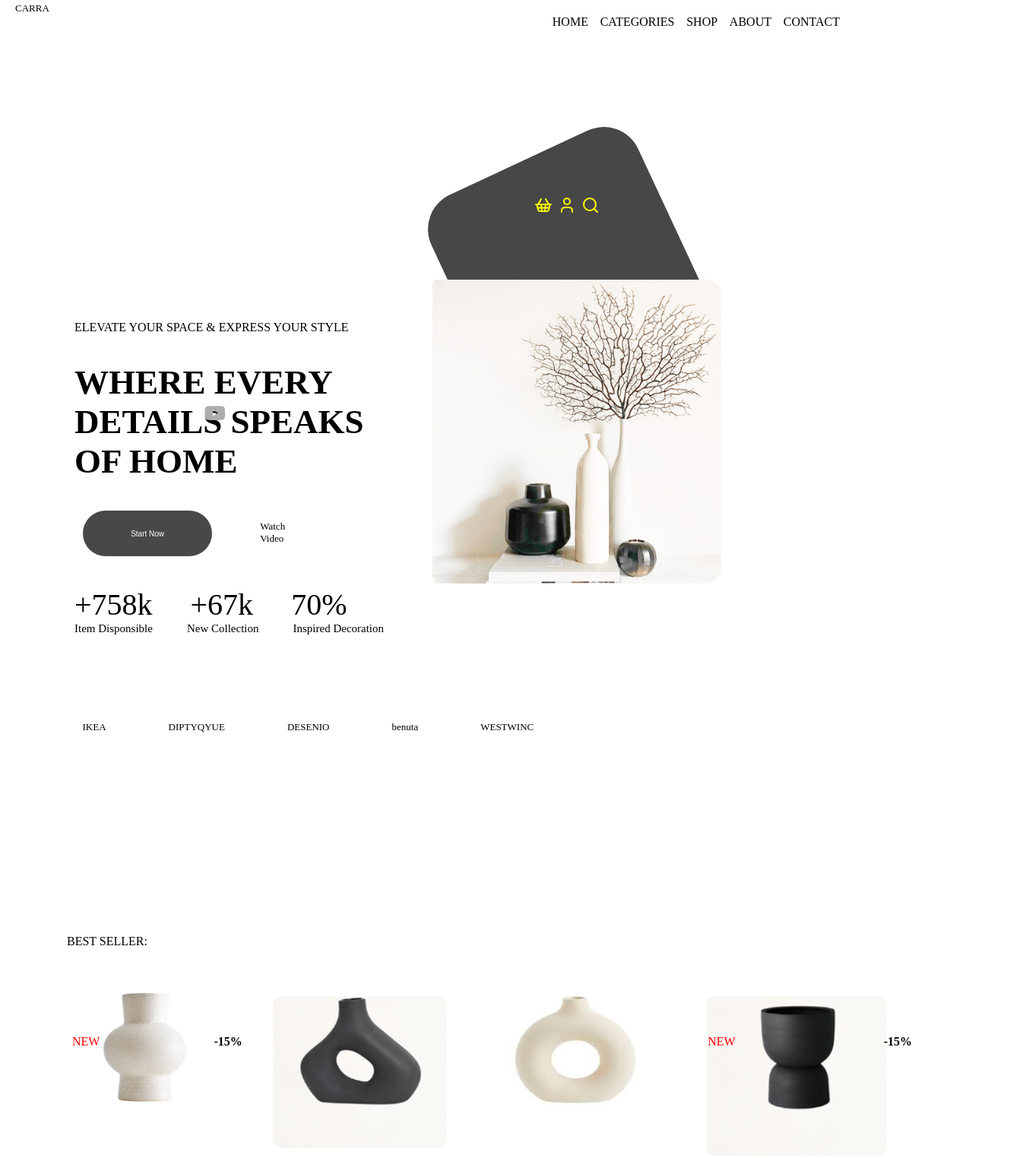
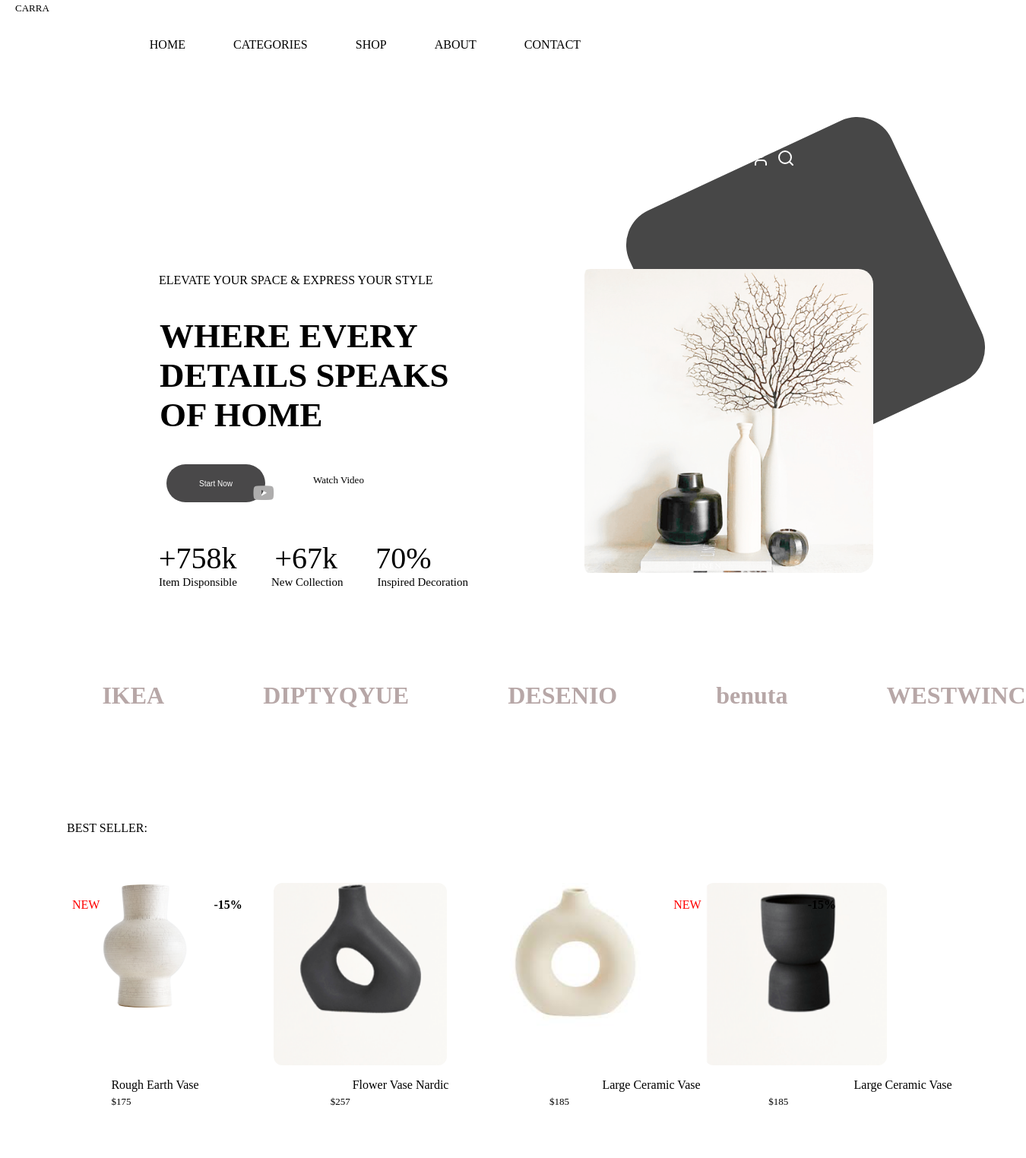
Before and after one commit to neemaocholla/decor, a plain HTML site: page index.html in a window 1280 px wide. Shown: the part 18-1542 px from the top of the page at 76% size, 1350 px wide, since content can reach past the window. Drawn offline with Linux system fonts and the light colour scheme.

Commit message:
made changes in the files

```diff
--- a/index.html
+++ b/index.html
@@ -2,10 +2,11 @@
 <html lang="en">
 <head>
     <meta charset="UTF-8">
-    <meta name="viewport" content="width=device-width, initial-scale=1.0">
+    <meta name="viewport" content= "width=device-width, initial-scale=1.0">
     <title>Home Decor</title>
     <link rel="stylesheet" href="styles.css">
     <link rel="stylesheet" href="https://cdnjs.cloudflare.com/ajax/libs/font-awesome/6.7.2/css/all.min.css">
+
 </head>
 <body class="container">
 
@@ -78,11 +79,11 @@
         </section>
         </div>
         <div class="icons">
-            <p>IKEA</p>
-            <p>DIPTYQYUE</p>
-            <p>DESENIO</p>
-            <p>benuta</p>
-            <p>WESTWINC</p>
+            <h1>IKEA</h1>
+            <h1>DIPTYQYUE</h1>
+            <h1>DESENIO</h1>
+            <h1>benuta</h1>
+            <h1>WESTWINC</h1>
         </div>
         <p12>BEST SELLER:</p12>
 
@@ -121,9 +122,9 @@
             <div class="offer">
                 <p1>OFFER ONLINE AND IN-STORE PROMOTIONS</p1>
                 <h1>TRENDY HOME<br>DECOR FOR 2023</h1>
-                <p>Transform your living space with trendy home decor ideas</p>
+                <p2>Transform your living space with trendy home decor ideas</p2>
                 <br><br>
-                <p>Discover top tips and inspiration to create a stylish and<br><br>inviting atmosphere in your home.</p>
+                <p3>Discover top tips and inspiration to create a stylish and<br><br>inviting atmosphere in your home.</p3>
                 <br>
                 <button type="submit" class="shop">Shop Now</button>
             </div>
@@ -224,6 +225,7 @@
     <p>Carracompany.com</p>
     </div>
 
+
     </div>
 
 
--- a/styles.css
+++ b/styles.css
@@ -14,24 +14,25 @@
 
 }
 .partone{
-    margin-right: 20px;
+    margin-left: 200px;
 }
 .partone p1{
-    margin-left: 90px;
+    margin-left: 1px;
 }
 #where{
     display: flex;
-    margin-right: 50px ;
     width: 400px;
-    padding-left: 90px;
+   padding-left: 2px;
     font-size: 45px;
+
 
 }
 #options{
     display: flex;
-    margin: 30px;
-    padding-right: 200px;
-    gap: 5%;
+    margin: 60px;
+    padding-right: 700px;
+    margin-bottom: 2px;
+    gap: 20%;
 
 }
 #options li{
@@ -45,27 +46,27 @@ a{
     color: black;
 }
 .square {
-    width: 300px;
+    width: 380px;
     background-color: #474747;
-    height: 300px;
-    right: 0;
+    height: 380px;
+    left: 68%;
     top: 40%;
     border-radius: 50px;
-    transform: rotate(-115deg);
-    z-index: -3;
+    transform: rotate(65deg);
+    z-index: -1;
     position: absolute;
     margin-top: -8%;
     margin-right: 30%;
     overflow: hidden;
 }
 .icon {
-    padding-top: 15%;
+    padding-top: 10%;
     padding-bottom: 40px;
-    padding-left: 55%;
+    padding-left: 75%;
     margin-bottom: 100px;
-    color: yellow;
+    color: white;
     display: flex;
-    gap: 7px;
+    gap: 9px;
 }
 .click{
     display: flex;
@@ -78,11 +79,10 @@ a{
 }
 
 #start{
-    width: 300px;
-    height:60px ;
+    width: 130px;
+    height:50px ;
     background-color: rgb(73, 72, 73);
     margin-bottom: 50px;
-    margin-left: 90px;
     border: none;
     border-radius: 40px;
     font-size: 10px;
@@ -91,8 +91,8 @@ a{
 }
 .fa-youtube{
     position: absolute;
-    left: 21%;
-    top: 550px;
+    left: 26%;
+    top: 655px;
     color: rgb(174, 173, 173);
     font-size: 25px;
 }
@@ -126,11 +126,11 @@ a{
 }
 .icons{
     display:flex ;
+    margin-left: 10%;
     margin-top: 100px;
-    font-size: 60px;
-    gap:70px;
-    padding-left: 7%;
-    margin-bottom: 20%;
+    gap:130px;
+    margin-bottom: 10%;
+    color: #b7a7a7;
 }
  p{
     font-size: small;
@@ -152,7 +152,7 @@ a{
     width: 20%;
     position: relative;
     border-radius: 5%;
-    height: 220px;
+    height: 250px;
     margin-top: 1px;
 
 }
@@ -161,26 +161,26 @@ a{
     position: relative;
     border-radius: 5%;
     margin-top: 50px;
-    height: 200px;
+    height: 240px;
 
 }
 #pot3{
     width: 20%;
     border-radius: 5%;
-    height: 200px;
+    height: 240px;
     margin-top: 16px;
 }
 #pot4{
     width: 20%;
     border-radius: 5%;
     margin-top: 50px;
-    height: 210px;
+    height: 240px;
 
 }
 .variants{
     display: flex;
-    gap: 250px;
-    padding-left: 8%;
+    gap: 190px;
+    padding-left: 10%;
    padding-top: 1px;
 
 }
@@ -189,10 +189,10 @@ a{
 }
 .price{
     display: flex;
-    gap: 27%;
-    padding-left: 8%;
+    gap: 22%;
+    padding-left: 10%;
     margin-top: -20px;
-    margin-right: 30px;
+
 
 }
 .inside{
@@ -200,7 +200,7 @@ a{
     display: flex;
     gap: 150px;
     left: 80px;
-    top: 1380px;
+    top: 1200px;
     padding-left: 15px;
 }
 #label{
@@ -212,9 +212,9 @@ a{
 .outside{
     position: absolute;
     display: flex;
-    gap: 195px;
-    right: 80px;
-    top: 1380px;
+    gap: 140px;
+    right: 180px;
+    top: 1200px;
     padding-left: 20px;
 }
 #label1{
@@ -224,7 +224,7 @@ a{
     font-weight: bold;
 }
 .restyle{
-    padding-left: 30%;
+    padding-left: 40%;
     margin-top: 18%;
     margin-bottom: 10%;
 }
@@ -241,14 +241,14 @@ a{
     border-radius: 6%;
     height: 520px;
     width: 500px;
-    margin-left: 40px;
+    margin-left: 140px;
     margin-bottom: 10px;
     padding-top: 10px;
 }
 
 .offer{
     padding-top: 30px;
-    padding-right: 70px;
+    padding-right: 100px;
 }
 .offer h1{
     font-size: 300%;
@@ -272,24 +272,26 @@ a{
     border-radius: 5%;
     height: 450px;
     width: 400px;
-    margin-left: 200px;
+    /* margin-left: 300px; */
     margin-bottom: 10px;
     padding-top: 10px;
 }
 .buy{
-    padding-top: 30px;
-    padding-left: 70px;
+    padding-top: 40px;
+    padding-left: 170px;
+
 }
 .buy h1{
     font-size: 290%;
 }
 .benefit{
-    padding-left: 30%;
+    padding-left: 40%;
     margin-top: 18%;
     margin-bottom: 10%;
 }
 .benefit p {
-    padding-left: 10%;
+    padding-left: 8%;
+    font-size:16px ;
 
 }
 
@@ -300,14 +302,14 @@ display: flex;
 
 .images{
     display: flex;
-    gap: 9%;
+    gap: 10%;
     padding-left: 16%;
     margin-top: 15%;
 }
 .image_description{
    display: flex;
-   padding-left: 16%;
-   gap: 8%;
+   padding-left: 15%;
+   gap: 11%;
 }
 .reviews{
     margin-top: 15%;
@@ -316,6 +318,7 @@ display: flex;
 }
 .reviews p{
     padding-left: 10%;
+    font-size: 16px;
 }
 #arrow{
     display: flex;
@@ -331,17 +334,18 @@ display: flex;
 }
 .lastpart{
     display: flex;
-    padding-left: 30%;
+    padding-left: 10%;
     margin-top: 8%;
-    gap: 10%;
+    gap: 9%;
 }
 #pot7{
    width: 400px;
-   height: 350px;
+   height: 400px;
    border-radius: 5px;
+
 }
 .customer_review{
-     margin-top: 5%;
+     margin-top: 9%;
 }
 .customer{
     display: flex;
@@ -361,11 +365,11 @@ display: flex;
 .bottom{
     display: flex;
     margin-top: 12%;
-    padding-left: 39%;
-    gap: 40%;
+    padding-left: 3%;
+    gap: 70%;
 }
 .arther{
     height: 11%;
-    width: 25%;
+    width: 22%;
     border-radius: 8%;
 }
```
